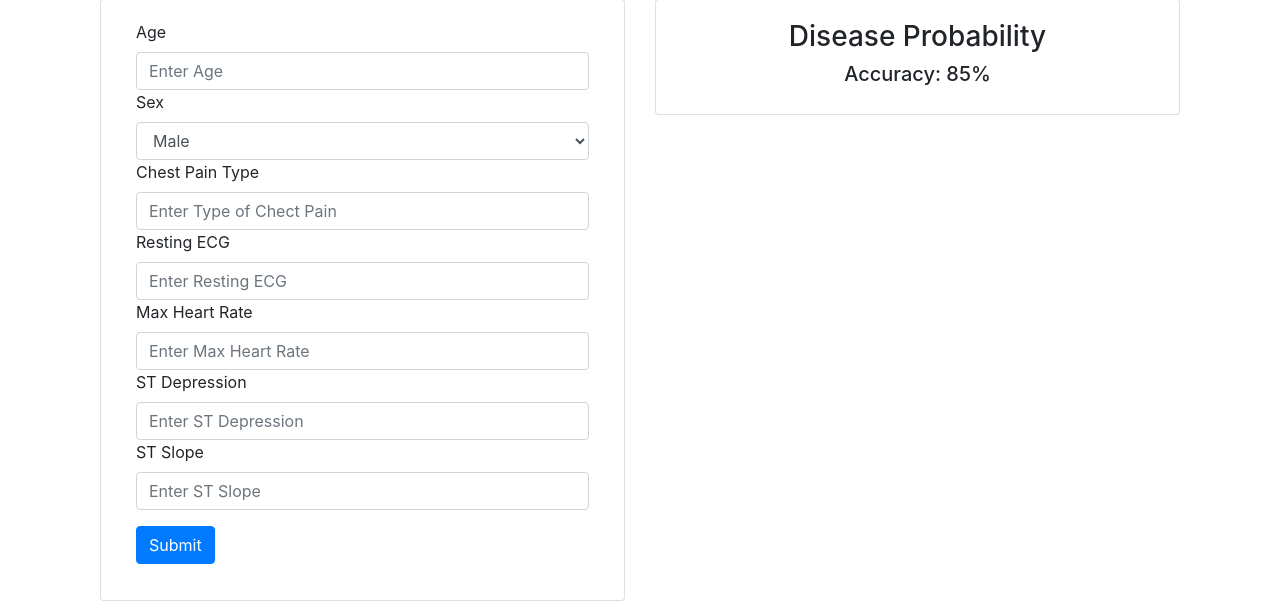
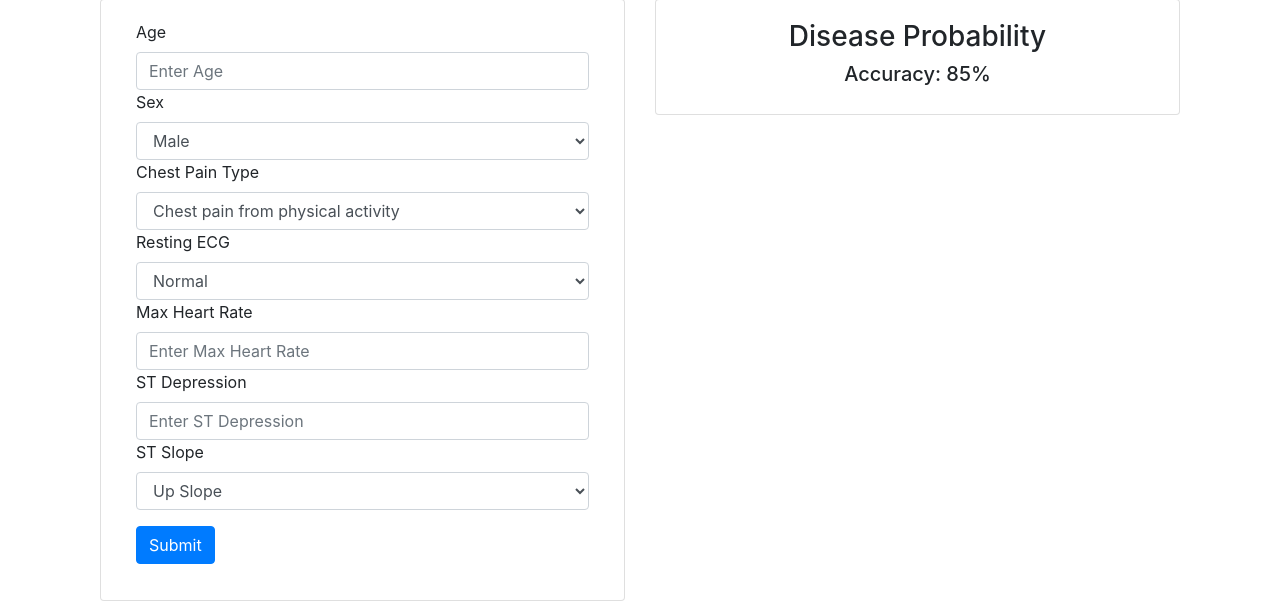
Before and after one commit to harsh-patowary/beat, a Flask app: page /predict in a window 1280 px wide. Shown: the part 157-772 px from the top of the page. Run offline with Flask 2, Linux system fonts and the light colour scheme; some libraries are stand-ins or nearby versions.

Commit message:
Drop downs

```diff
--- a/HeartPrediction/app/templates/predict.html
+++ b/HeartPrediction/app/templates/predict.html
@@ -22,13 +22,18 @@
                                         <option value="0">Female</option>
                                     </select>
                                     <label for="">Chest Pain Type</label>
-                                    <input type="text" name="chest_pain_type"
-                                    placeholder="Enter Type of Chect Pain" class="form-control input-sm"
-                                    value="{{ request.form['chest_pain_type'] }}"></input>
+                                    <select name="chest_pain_type" class="form-control input-sm">
+                                        <option value="0">Chest pain from physical activity</option>
+                                        <option value="1">Squeezing or tightness in your chest</option>
+                                        <option value="3">Mild Pain, not always on left side of chest</option>
+                                        <option value="3">No Chest Pain</option>
+                                    </select>
                                     <label for="">Resting ECG</label>
-                                    <input type="text" name="resting_ecg"
-                                    placeholder="Enter Resting ECG" class="form-control input-sm"
-                                    value="{{ request.form['resting_ecg'] }}"></input>
+                                    <select name="resting_ecg" class="form-control input-sm">
+                                        <option value="0">Normal</option>
+                                        <option value="1">Abnormal</option>
+                                        <option value="2">Probable LVH</option>
+                                    </select>
                                     <label for="">Max Heart Rate</label>
                                     <input type="text" name="max_heart_rate"
                                     placeholder="Enter Max Heart Rate" class="form-control input-sm"
@@ -38,9 +43,11 @@
                                     placeholder="Enter ST Depression" class="form-control input-sm"
                                     value="{{ request.form['st_depression'] }}"></input>
                                     <label for="">ST Slope</label>
-                                    <input type="text" name="st_slope"
-                                    placeholder="Enter ST Slope" class="form-control input-sm"
-                                    value="{{ request.form['st_slope'] }}"></input>
+                                    <select name="st_slope" class="form-control input-sm">
+                                        <option value="0">Up Slope</option>
+                                        <option value="1">Down Slope</option>
+                                        <option value="2">Horizontal</option>
+                                    </select>
                                 </div>
 
                             </div>
```
